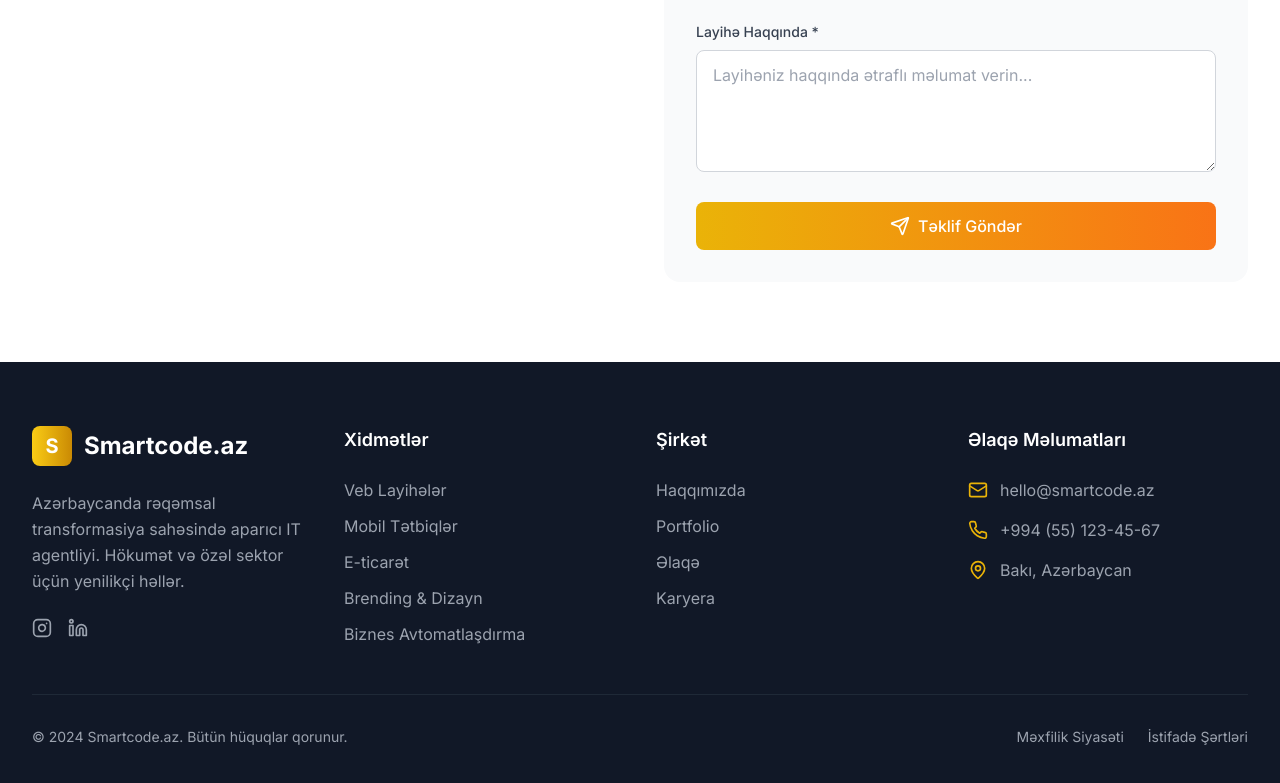
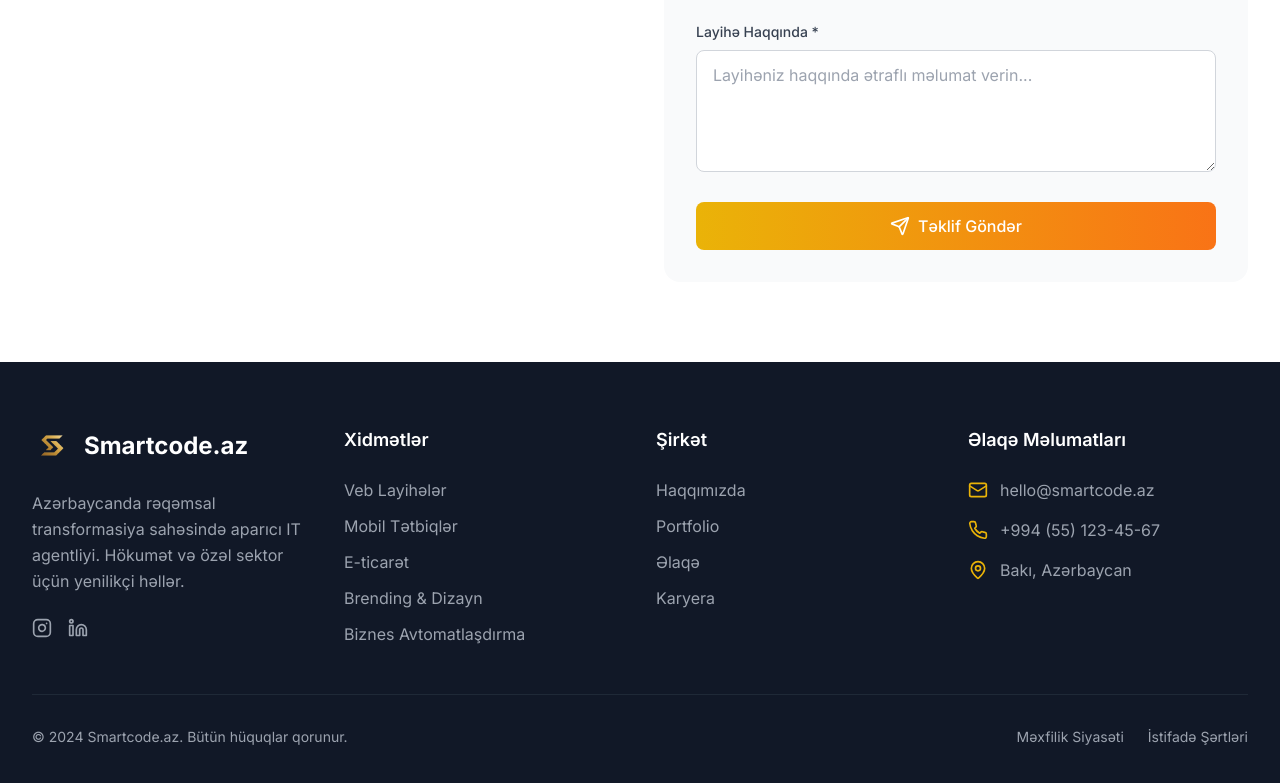
Before and after one commit to bayramlibahram/style-unleashed-genesis, a React (Vite) app: page / in a window 1280 px wide. Shown: the part 5230-6013 px from the top of the page. Built offline with nearby package versions, Linux system fonts and the light colour scheme.

Commit message:
Update Footer with Smartcode Logo

```diff
--- a/src/components/Footer.tsx
+++ b/src/components/Footer.tsx
@@ -1,4 +1,3 @@
-
 import React from 'react';
 import { Mail, Phone, MapPin, Instagram, Linkedin } from 'lucide-react';
 
@@ -9,9 +8,11 @@ const Footer = () => {
         <div className="grid grid-cols-1 md:grid-cols-2 lg:grid-cols-4 gap-8">
           <div>
             <div className="flex items-center mb-6">
-              <div className="w-10 h-10 bg-gradient-to-r from-yellow-400 to-yellow-600 rounded-lg flex items-center justify-center">
-                <span className="text-white font-bold text-xl">S</span>
-              </div>
+              <img
+                src="/smartcode-gold-logo.png"
+                alt="Smartcode.az Logo"
+                className="w-10 h-10 object-contain"
+              />
               <span className="ml-3 text-2xl font-bold">Smartcode.az</span>
             </div>
             <p className="text-gray-400 mb-6 leading-relaxed">
```
